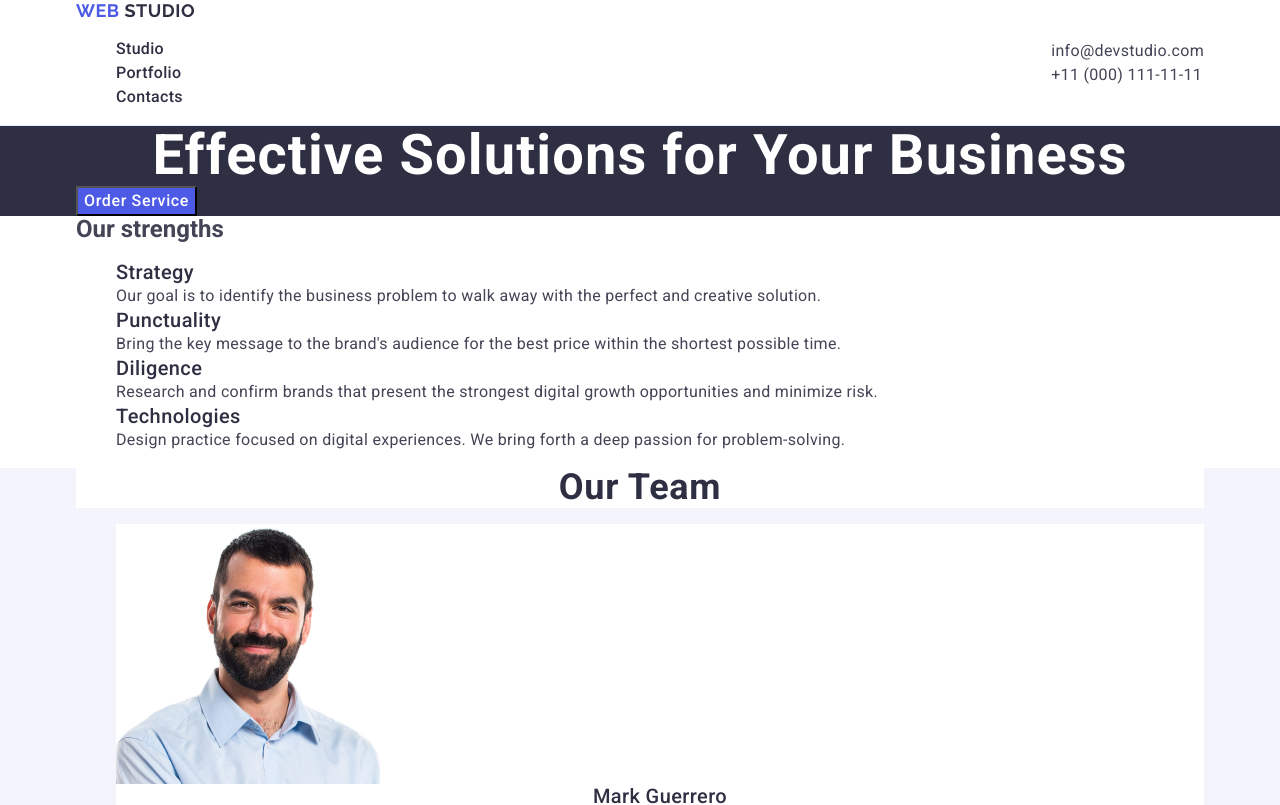
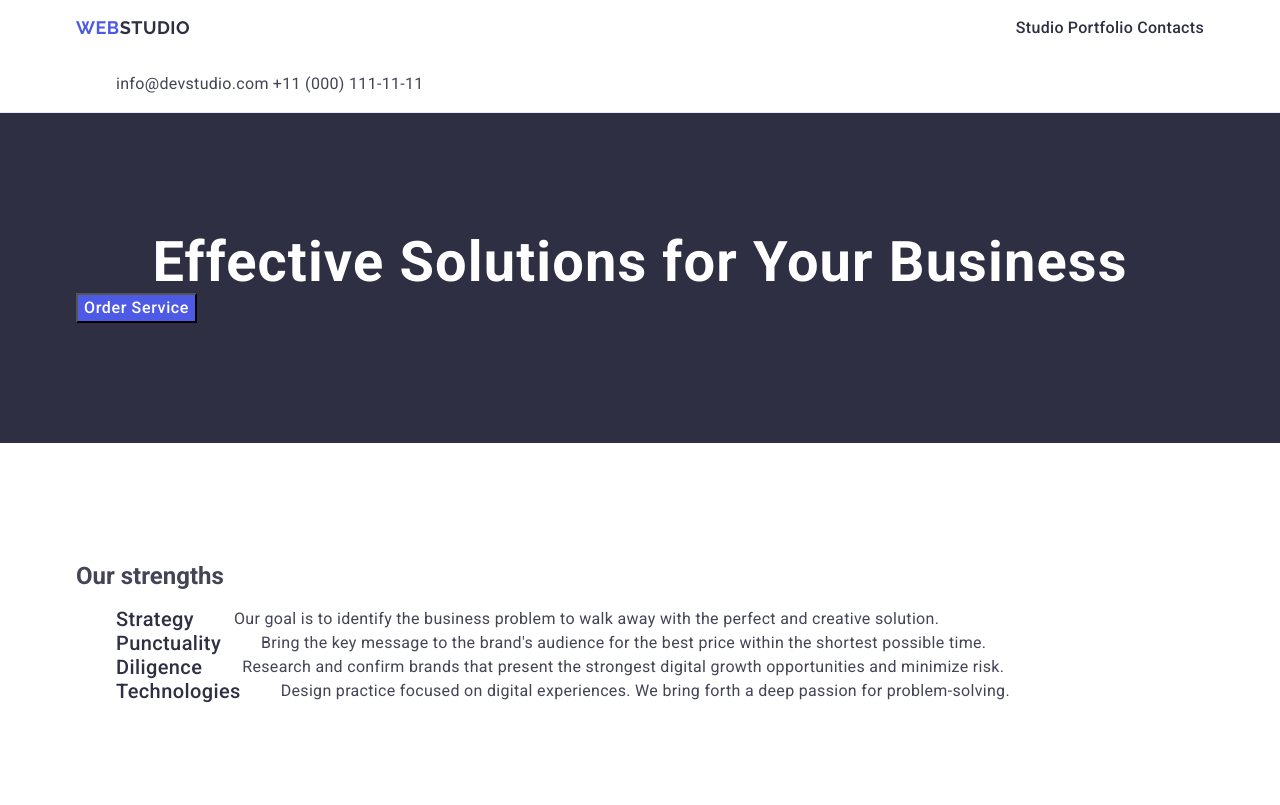
Before and after one commit to ZaietsMariana/goit-markup-hw-03, a plain HTML site: page index.html in a window 1280 px wide. Shown: the top 805 px of the page. Drawn offline with nearby package versions, Linux system fonts and the light colour scheme.

Commit message:
update css

```diff
--- a/css/style.css
+++ b/css/style.css
@@ -22,14 +22,23 @@ body{
     margin: 0 auto;
 }
 
-.page-header .container{
+.container .page-nav{
     display: flex;
     flex-direction: row;
     justify-content: space-between;
-    align-items: center;
 }
 
+.page-nav .logo-web{
+    display: inline-flex;
+    align-items: center;
+    flex-shrink: 0;
+}
 
+.page-nav .logo-studio{
+    display: inline-flex;
+    align-items: center;
+    flex-shrink: 0;
+}
 
 .logo-web{
     color: #4D5AE5;
@@ -39,6 +48,7 @@ body{
     line-height: 1.17;
     letter-spacing: 0.03em;
     text-transform: uppercase;
+
 }
 
 .logo-studio{
@@ -80,6 +90,12 @@ body{
     color: #404BBF;
 }
 
+.container li{
+    display: inline-flex;
+    align-items: flex-start;
+    gap: 40px;
+}
+
 
 /* Contacts */
 .contacts{
@@ -102,6 +118,10 @@ body{
 
 
 /* Section button */
+
+section{
+    padding: 120px 0;
+}
 .name {
     background:  #2E2F42;
 }
@@ -171,7 +191,7 @@ body{
 
  .second-title{
     color: #2E2F42;
-    background-color: #FFFFFF;
+    background: #F4F4FD;
     text-align: center;
     font-family: Roboto;
     font-size: 36px;
```
